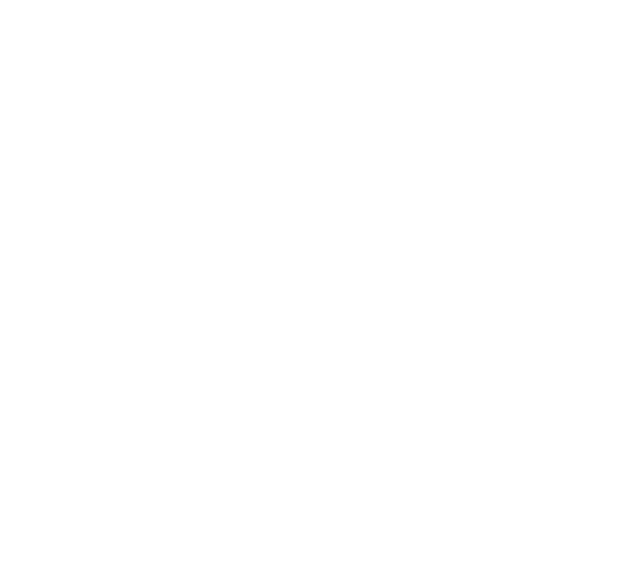
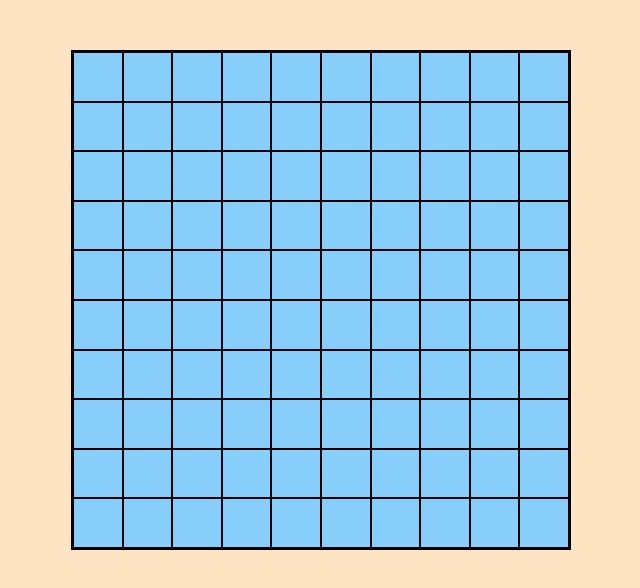
Before and after one commit to dominici94/js-campominato-grid, a plain HTML site: page index.html in a window 1280 px wide. Shown: the whole page, without its empty margins (319-959 px from the left). Drawn offline with Linux system fonts and the light colour scheme.

Commit message:
prova griglia difficoltà 1 in HTML

```diff
--- a/CSS/style.css
+++ b/CSS/style.css
@@ -3,3 +3,23 @@
     padding: 0;
     box-sizing: border-box;
 }
+
+body{
+    background-color: bisque;
+}
+
+.container{
+    width: 500px;
+    height: 500px;
+    margin: 50px auto;
+    background-color: lightskyblue;
+    border: 2px solid black;
+    display: flex;
+    flex-wrap: wrap;
+}
+
+.box{
+    width: calc(100% / 10);
+    height: calc(100% / 10);
+    border: 1px solid black;
+}
--- a/index.html
+++ b/index.html
@@ -8,7 +8,117 @@
     <title>Campominato</title>
 </head>
 <body>
+    <div class="container">
+        <div class="box"></div>
+        <div class="box"></div>
+        <div class="box"></div>
+        <div class="box"></div>
+        <div class="box"></div>
+        <div class="box"></div>
+        <div class="box"></div>
+        <div class="box"></div>
+        <div class="box"></div>
+        <div class="box"></div>
 
+        <div class="box"></div>
+        <div class="box"></div>
+        <div class="box"></div>
+        <div class="box"></div>
+        <div class="box"></div>
+        <div class="box"></div>
+        <div class="box"></div>
+        <div class="box"></div>
+        <div class="box"></div>
+        <div class="box"></div>
+
+        <div class="box"></div>
+        <div class="box"></div>
+        <div class="box"></div>
+        <div class="box"></div>
+        <div class="box"></div>
+        <div class="box"></div>
+        <div class="box"></div>
+        <div class="box"></div>
+        <div class="box"></div>
+        <div class="box"></div>
+
+        <div class="box"></div>
+        <div class="box"></div>
+        <div class="box"></div>
+        <div class="box"></div>
+        <div class="box"></div>
+        <div class="box"></div>
+        <div class="box"></div>
+        <div class="box"></div>
+        <div class="box"></div>
+        <div class="box"></div>
+
+        <div class="box"></div>
+        <div class="box"></div>
+        <div class="box"></div>
+        <div class="box"></div>
+        <div class="box"></div>
+        <div class="box"></div>
+        <div class="box"></div>
+        <div class="box"></div>
+        <div class="box"></div>
+        <div class="box"></div>
+
+        <div class="box"></div>
+        <div class="box"></div>
+        <div class="box"></div>
+        <div class="box"></div>
+        <div class="box"></div>
+        <div class="box"></div>
+        <div class="box"></div>
+        <div class="box"></div>
+        <div class="box"></div>
+        <div class="box"></div>
+
+        <div class="box"></div>
+        <div class="box"></div>
+        <div class="box"></div>
+        <div class="box"></div>
+        <div class="box"></div>
+        <div class="box"></div>
+        <div class="box"></div>
+        <div class="box"></div>
+        <div class="box"></div>
+        <div class="box"></div>
+
+        <div class="box"></div>
+        <div class="box"></div>
+        <div class="box"></div>
+        <div class="box"></div>
+        <div class="box"></div>
+        <div class="box"></div>
+        <div class="box"></div>
+        <div class="box"></div>
+        <div class="box"></div>
+        <div class="box"></div>
+
+        <div class="box"></div>
+        <div class="box"></div>
+        <div class="box"></div>
+        <div class="box"></div>
+        <div class="box"></div>
+        <div class="box"></div>
+        <div class="box"></div>
+        <div class="box"></div>
+        <div class="box"></div>
+        <div class="box"></div>
+
+        <div class="box"></div>
+        <div class="box"></div>
+        <div class="box"></div>
+        <div class="box"></div>
+        <div class="box"></div>
+        <div class="box"></div>
+        <div class="box"></div>
+        <div class="box"></div>
+        <div class="box"></div>
+        <div class="box"></div>
+    </div>
 
     <script src="js/script.js"></script>
 </body>
```
Also changed, not shown: js/script.js (+18 -0 lines).
